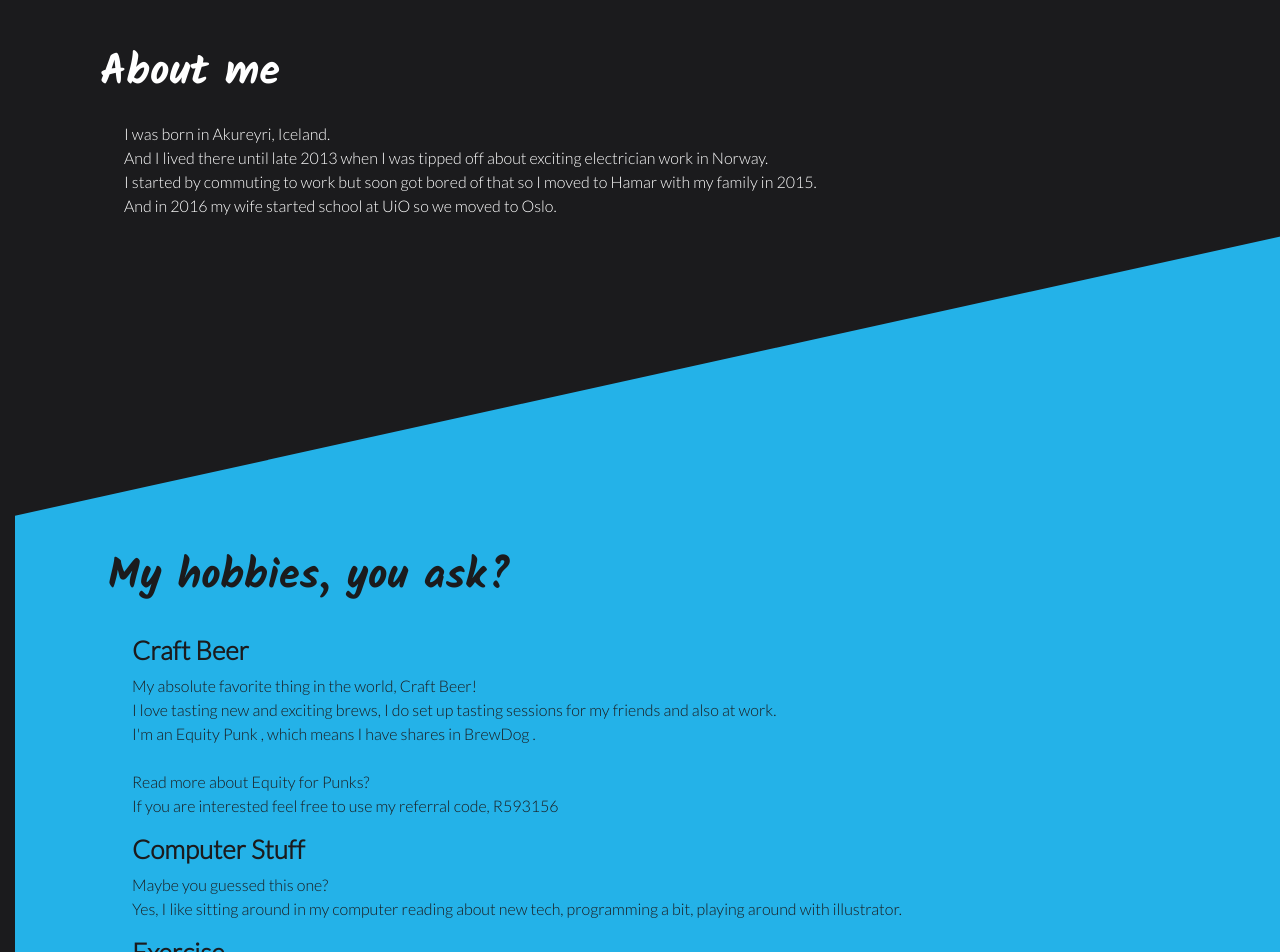
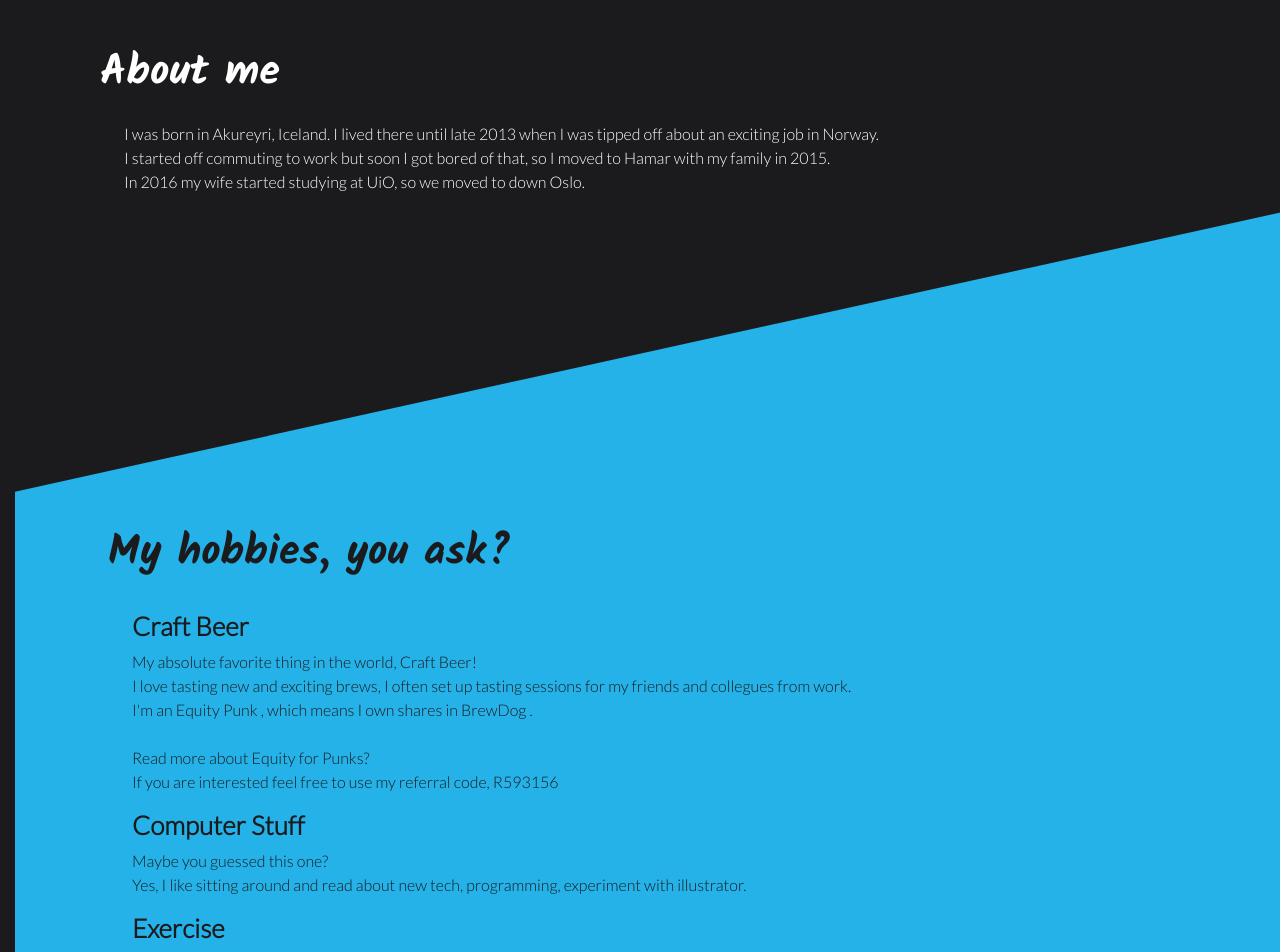
Before and after one commit to doristef/doristef.me, a Vue app: page /me in a window 1280 px wide. Shown: the part 80-1032 px from the top of the page. Built offline with nearby package versions, Linux system fonts and the light colour scheme.

Commit message:
Fixing text about me

```diff
--- a/src/components/Me.vue
+++ b/src/components/Me.vue
@@ -12,10 +12,10 @@
           <div class="[ mx-1 ml-lg-4 mr-lg-2 mt-4 ]">
             <!-- Me -->
             <p class="[ mx-3 mx-lg-0 my-2 my-lg-0 ]">
-              I was born in <strong>Akureyri, Iceland.</strong> <br />
-              And I lived there until late <b>2013</b> when I was tipped off about exciting electrician <strong> work in Norway. </strong> <br />
-              I started by commuting to work but soon got bored of that so I moved to <strong> Hamar </strong> with my family in <b>2015</b>. <br />
-              And in <b>2016</b> my wife started school at UiO so we moved to <strong> Oslo. </strong>
+              I was born in <strong>Akureyri, Iceland.</strong>
+              I lived there until late <b>2013</b> when I was tipped off about an exciting <strong> job in Norway. </strong> <br />
+              I started off commuting to work but soon I got bored of that, so I moved to <strong> Hamar </strong> with my family in <b>2015</b>. <br />
+              In <b>2016</b> my wife started studying at UiO, so we moved to down <strong> Oslo. </strong>
             </p>
 
           </div>
@@ -39,8 +39,8 @@
               Craft Beer</h3>
               <p class="[ container-color-link ]">
                 My absolute favorite thing in the world, Craft Beer! <br />
-                I love tasting new and exciting brews, I do set up tasting sessions for my friends and also at work.<br />
-                I'm an <strong> Equity Punk </strong>, which means I have shares in <strong> BrewDog </strong>. <br /><br />
+                I love tasting new and exciting brews, I often set up tasting sessions for my friends and collegues from work.<br />
+                I'm an <strong> Equity Punk </strong>, which means I own shares in <strong> BrewDog </strong>. <br /><br />
                 <a href="http://efp.brewdog.com/equityforpunks/" title="Equity for Punks by BrewDog">Read more about <strong> Equity for Punks? </strong> </a><br />
                 If you are interested feel free to use my referral code, <b>R593156</b>
               </p>
@@ -49,7 +49,7 @@
               Computer Stuff</h3>
               <p>
                 Maybe you guessed this one? <br />
-                Yes, I like sitting around in my computer reading about <strong>new tech, </strong> <strong>programming </strong> a bit, playing around with <strong>illustrator. </strong>
+                Yes, I like sitting around and read about <strong>new tech, </strong> <strong>programming</strong>, experiment with <strong>illustrator.</strong>
               </p>
            <!-- Health -->
             <h3 class="[ container-color-content_heading ]">
@@ -62,7 +62,7 @@
               Music</h3>
               <p class="[ pb-5 ]">
                   I mean who doesn't like music?<br />
-                  I know at least that I like to listen to <strong> all kinds </strong> of music, and I love checking out <strong> concerts </strong> every now and then.
+                  At least I like to listen to <strong> all kinds </strong> of music, and I love attending <strong> concerts </strong> every now and then.
               </p>
           </div>
 
```
